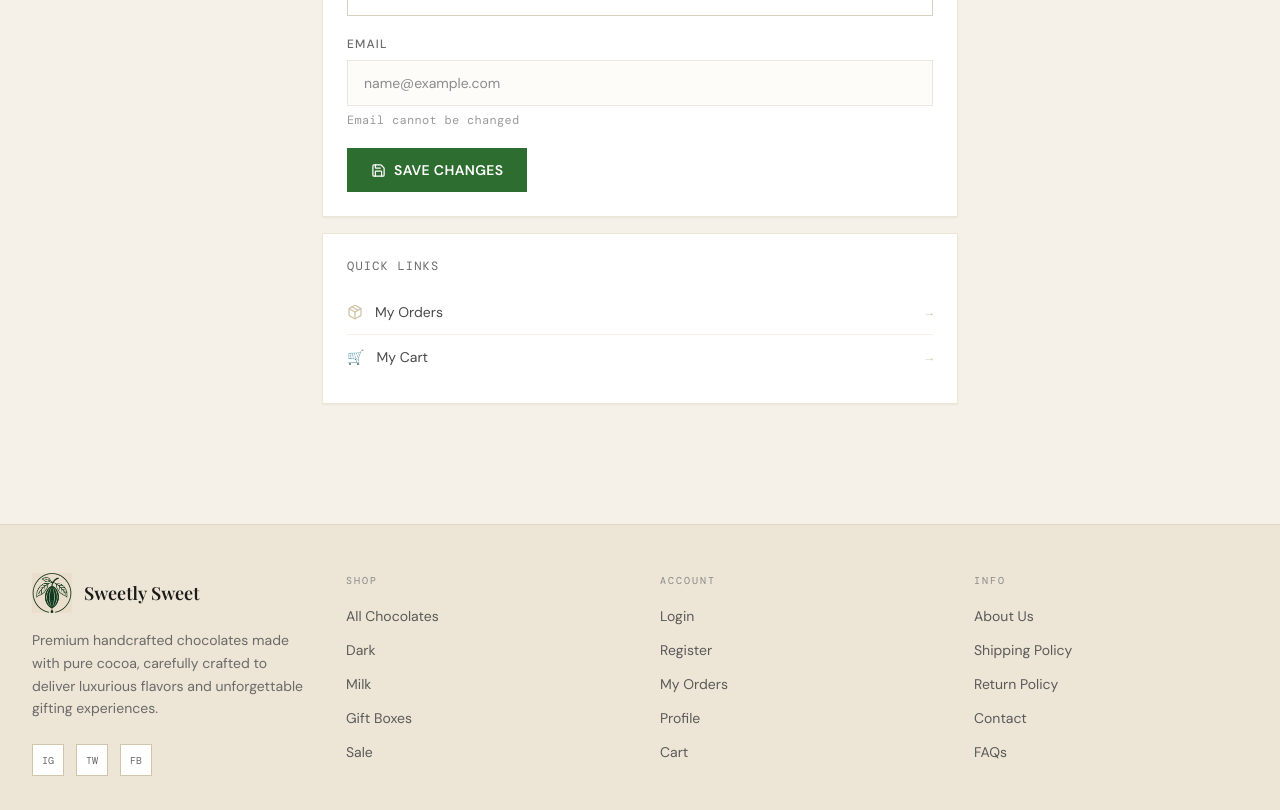
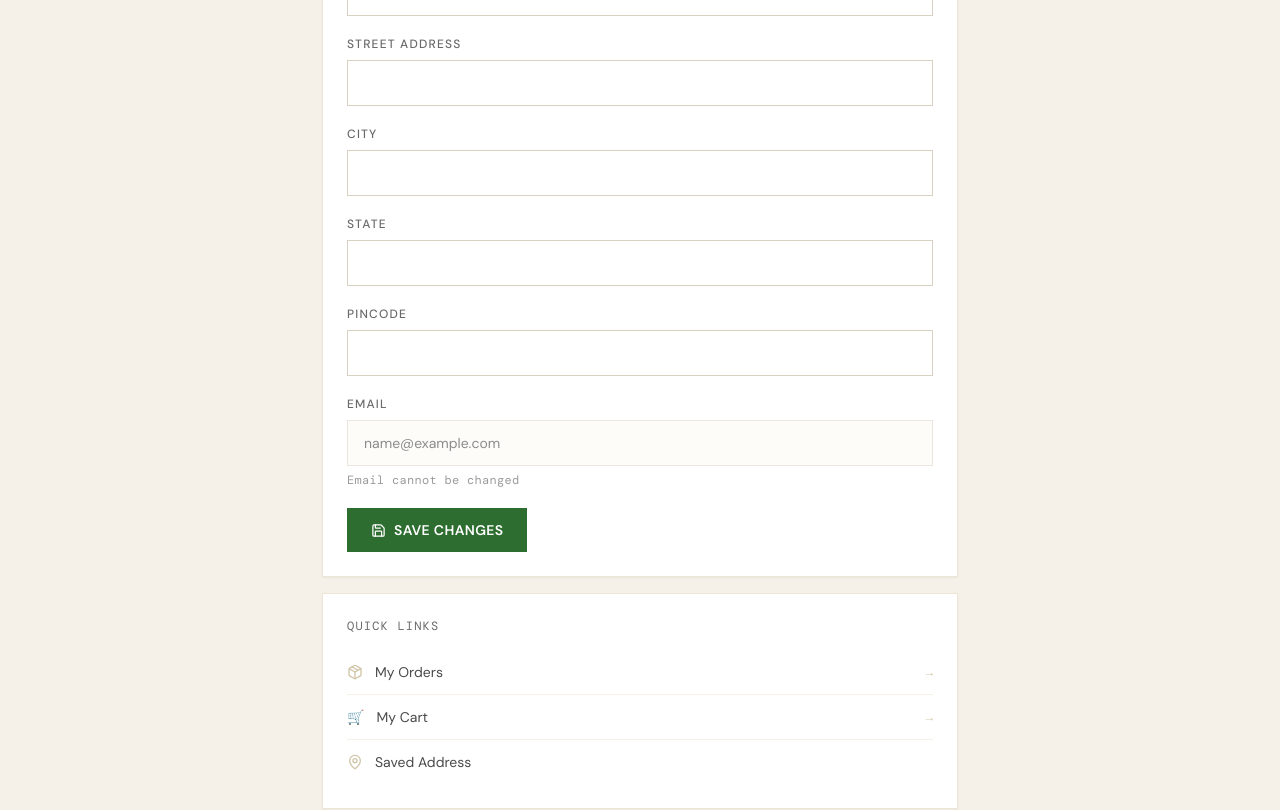
Before and after one commit to wardisastrous/sweetly-sweet-frontend, a React (Vite) app: page /profile in a window 1280 px wide. Shown: the part 580-1390 px from the top of the page. Built offline with nearby package versions, Linux system fonts and the light colour scheme; sample sign-in values are in the browser's storage; a web font is replaced by a local one.

Commit message:
Added saved addresses and COD checkout

```diff
--- a/src/pages/Checkout.jsx
+++ b/src/pages/Checkout.jsx
@@ -10,19 +10,79 @@ import { MapPin, ShieldCheck } from "lucide-react";
 export default function Checkout() {
   const dispatch = useDispatch();
   const navigate = useNavigate();
+  const { user } = useSelector((s) => s.auth);
   const { items, coupon, discount } = useSelector((s) => s.cart);
   const [loading, setLoading] = useState(false);
-  const [address, setAddress] = useState({ fullName:"", phone:"", street:"", city:"", state:"", pincode:"" });
+  const [paymentMethod, setPaymentMethod] = useState("RAZORPAY");
+  const [address, setAddress] = useState({
+  fullName: user?.name || "",
+  phone: user?.phone || "",
+  street: user?.street || "",
+  city: user?.city || "",
+  state: user?.state || "",
+  pincode: user?.pincode || "",
+  });
 
   const subtotal = items.reduce((s, i) => s + (i.product.salePrice ?? i.product.price) * i.quantity, 0);
   const delivery  = subtotal >= 499 ? 0 : 49;
   const total     = Math.max(0, subtotal - discount) + delivery;
 
   async function handlePlaceOrder() {
-    if (Object.values(address).some((v) => !v.trim())) { toast.error("Please fill in all address fields"); return; }
+  if (Object.values(address).some((v) => !v.trim())) {
+    toast.error("Please fill in all address fields");
+    return;
+  }
+  if (!/^[0-9]{10}$/.test(address.phone)) {
+    toast.error("Enter a valid 10-digit phone number");
+    return;
+  }
+
+  if (!/^[0-9]{6}$/.test(address.pincode)) {
+    toast.error("Enter a valid 6-digit pincode");
+    return;
+  }
+  try {
+    await axiosInstance.put("/api/users/me", {
+      name: user?.name,
+      phone: address.phone,
+      street: address.street,
+      city: address.city,
+      state: address.state,
+      pincode: address.pincode,
+    });
+  } catch {
+    console.log("Address save skipped");
+  }
+
   setLoading(true);
+
   try {
-      const { data: order } = await axiosInstance.post("/api/orders/checkout", { address, couponCode: coupon });
+    const { data: order } = await axiosInstance.post(
+      "/api/orders/checkout",
+      {
+        address,
+        couponCode: coupon,
+        paymentMethod,
+      }
+    );
+
+    // CASH ON DELIVERY
+    if (paymentMethod === "COD") {
+      dispatch(clearCart());
+
+      toast.success("Order placed successfully!");
+
+      navigate("/order-success", {
+        state: {
+          orderId: order.orderId,
+        },
+      });
+
+      return;
+    }
+
+    // RAZORPAY PAYMENT
+
     const options = {
       key: import.meta.env.VITE_RAZORPAY_KEY,
       amount: order.razorpayAmount,
@@ -30,29 +90,63 @@ export default function Checkout() {
       name: "Sweetly Sweet",
       description: `Order #${order.orderId}`,
       order_id: order.razorpayOrderId,
+
       handler: async (response) => {
         try {
-            await axiosInstance.post("/api/orders/verify-payment", {
+          await axiosInstance.post(
+            "/api/orders/verify-payment",
+            {
               orderId: order.orderId,
-              razorpayOrderId: response.razorpay_order_id,
-              razorpayPaymentId: response.razorpay_payment_id,
-              razorpaySignature: response.razorpay_signature,
+              razorpayOrderId:
+                response.razorpay_order_id,
+              razorpayPaymentId:
+                response.razorpay_payment_id,
+              razorpaySignature:
+                response.razorpay_signature,
+            }
+          );
+
+          dispatch(clearCart());
+
+          navigate("/order-success", {
+            state: {
+              orderId: order.orderId,
+            },
           });
-            dispatch(clearCart());
-            navigate("/order-success", { state: { orderId: order.orderId } });
-          } catch { toast.error("Payment verification failed."); }
+        } catch {
+          toast.error(
+            "Payment verification failed."
+          );
+        }
       },
-        prefill: { name: address.fullName, contact: address.phone },
-        theme: { color: "#2d6e30" },
+
+      prefill: {
+        name: address.fullName,
+        contact: address.phone,
+      },
+
+      theme: {
+        color: "#2d6e30",
+      },
     };
+
     const rzp = new window.Razorpay(options);
-      rzp.on("payment.failed", () => toast.error("Payment failed."));
+
+    rzp.on("payment.failed", () => {
+      toast.error("Payment failed.");
+    });
+
     rzp.open();
+
   } catch (err) {
-      toast.error(err.response?.data?.message || "Could not create order");
-    } finally { setLoading(false); }
+    toast.error(
+      err.response?.data?.message ||
+      "Could not create order"
+    );
+  } finally {
+    setLoading(false);
   }
-
+}
   return (
     <div className="bg-beige-100 min-h-screen">
       <div className="bg-white border-b border-beige-200 py-12">
@@ -87,6 +181,35 @@ export default function Checkout() {
 
           <div>
             <h2 className="text-xs font-mono tracking-widest uppercase text-[#6a6a6a] mb-6">Order Summary</h2>
+            <div className="bg-white border border-beige-200 p-5 shadow-sm mb-6">
+              <h3 className="text-xs font-mono tracking-widest uppercase text-[#6a6a6a] mb-4">
+                Payment Method
+              </h3>
+
+              <label className="flex items-center gap-3 py-2 cursor-pointer">
+                <input
+                  type="radio"
+                  value="RAZORPAY"
+                  checked={paymentMethod === "RAZORPAY"}
+                  onChange={(e) => setPaymentMethod(e.target.value)}
+                />
+                <span className="text-sm text-[#1a1a1a]">
+                  Pay Online (Razorpay)
+                </span>
+              </label>
+
+              <label className="flex items-center gap-3 py-2 cursor-pointer">
+                <input
+                  type="radio"
+                  value="COD"
+                  checked={paymentMethod === "COD"}
+                  onChange={(e) => setPaymentMethod(e.target.value)}
+                />
+                <span className="text-sm text-[#1a1a1a]">
+                  Cash on Delivery
+                </span>
+              </label>
+            </div>
             <div className="bg-white border border-beige-200 p-6 shadow-sm">
               <div className="space-y-4 mb-6">
                 {items.map((item) => {
@@ -117,11 +240,22 @@ export default function Checkout() {
               </div>
               <button onClick={handlePlaceOrder} disabled={loading || items.length === 0}
                 className="btn-primary w-full mt-6 flex items-center justify-center gap-2 disabled:opacity-50">
-                {loading ? <Spinner size="sm" /> : `Pay ₹${total.toFixed(2)}`}
+                {loading ? (
+                <Spinner size="sm" />
+              ) : paymentMethod === "COD" ? (
+                `Place Order (COD)`
+              ) : (
+                `Pay ₹${total.toFixed(2)}`
+              )}
               </button>
               <div className="flex items-center justify-center gap-2 mt-4">
                 <ShieldCheck size={14} className="text-[#9a9a9a]" />
-                <p className="text-xs font-mono text-[#9a9a9a] tracking-widest uppercase">Secured by Razorpay</p>
+
+                <p className="text-xs font-mono text-[#9a9a9a] tracking-widest uppercase">
+                  {paymentMethod === "COD"
+                    ? "Cash on Delivery Available"
+                    : "Secured by Razorpay"}
+                </p>
               </div>
             </div>
           </div>
--- a/src/pages/Profile.jsx
+++ b/src/pages/Profile.jsx
@@ -4,91 +4,310 @@ import toast from "react-hot-toast";
 import axiosInstance from "../api/axiosInstance";
 import { setCredentials } from "../features/auth/authSlice";
 import Spinner from "../components/ui/Spinner";
-import { Save, User, Package } from "lucide-react";
+import { Save, User, Package, MapPin } from "lucide-react";
 import { Link } from "react-router-dom";
 
 export default function Profile() {
   const dispatch = useDispatch();
   const { user } = useSelector((s) => s.auth);
-  const [form, setForm] = useState({ name: user?.name || "", phone: user?.phone || "" });
+
+  const [form, setForm] = useState({
+    name: user?.name || "",
+    phone: user?.phone || "",
+    street: user?.street || "",
+    city: user?.city || "",
+    state: user?.state || "",
+    pincode: user?.pincode || "",
+  });
+
   const [loading, setLoading] = useState(false);
 
   async function handleSave(e) {
     e.preventDefault();
+
+    if (
+      form.phone &&
+      !/^[0-9]{10}$/.test(form.phone)
+    ) {
+      toast.error("Enter a valid 10-digit phone number");
+      return;
+    }
+    if (
+      form.pincode &&
+      !/^[0-9]{6}$/.test(form.pincode)
+    ) {
+      toast.error("Enter a valid 6-digit pincode");
+      return;
+    }
     setLoading(true);
+
     try {
-      const { data } = await axiosInstance.put("/api/users/me", form);
-      dispatch(setCredentials({ token: localStorage.getItem("token"), user: data }));
+      const { data } = await axiosInstance.put(
+        "/api/users/me",
+        form
+      );
+
+      dispatch(
+        setCredentials({
+          token: localStorage.getItem("token"),
+          user: data,
+        })
+      );
+
       toast.success("Profile updated");
-    } catch { toast.error("Could not update profile"); }
-    finally { setLoading(false); }
+    } catch {
+      toast.error("Could not update profile");
+    } finally {
+      setLoading(false);
+    }
   }
 
   return (
     <div className="bg-beige-100 min-h-screen">
       <div className="bg-white border-b border-beige-200 py-12">
         <div className="max-w-[1400px] mx-auto px-4 sm:px-6 lg:px-8">
-          <p className="section-eyebrow">Account</p>
-          <h1 className="section-heading">My Profile</h1>
+          <p className="section-eyebrow">
+            Account
+          </p>
+
+          <h1 className="section-heading">
+            My Profile
+          </h1>
         </div>
       </div>
 
       <div className="max-w-[700px] mx-auto px-4 sm:px-6 lg:px-8 py-10 space-y-4">
+
+        {/* PROFILE CARD */}
+
         <div className="bg-white border border-beige-200 p-6 shadow-sm">
           <div className="flex items-center gap-5 mb-8">
             <div className="w-16 h-16 border border-beige-300 bg-beige-100 flex items-center justify-center">
-              <User size={28} className="text-beige-500" />
+              <User
+                size={28}
+                className="text-beige-500"
+              />
             </div>
+
             <div>
-              <p className="font-display text-[#1a1a1a] text-xl font-semibold">{user?.name}</p>
-              <p className="text-[#6a6a6a] text-sm font-mono mt-0.5">{user?.email}</p>
+              <p className="font-display text-[#1a1a1a] text-xl font-semibold">
+                {user?.name}
+              </p>
+
+              <p className="text-[#6a6a6a] text-sm font-mono mt-0.5">
+                {user?.email}
+              </p>
+
               <span className="text-[10px] font-mono tracking-widest uppercase text-forest-600 border border-forest-200 bg-mint-50 px-2 py-0.5 mt-1.5 inline-block">
                 {user?.role}
               </span>
             </div>
           </div>
 
-          <form onSubmit={handleSave} className="space-y-5">
-            {[
-              { key: "name",  label: "Full Name",     type: "text" },
-              { key: "phone", label: "Phone Number",  type: "tel" },
-            ].map(({ key, label, type }) => (
-              <div key={key}>
-                <label className="label-luxury">{label}</label>
-                <input type={type} value={form[key]}
-                  onChange={(e) => setForm({ ...form, [key]: e.target.value })}
-                  className="input-luxury" />
-              </div>
-            ))}
+          <form
+            onSubmit={handleSave}
+            className="space-y-5"
+          >
             <div>
-              <label className="label-luxury">Email</label>
-              <input type="email" value={user?.email || ""} disabled
-                className="input-luxury opacity-50 cursor-not-allowed bg-beige-50" />
-              <p className="text-xs font-mono text-[#9a9a9a] mt-1.5 tracking-wide">Email cannot be changed</p>
+              <label className="label-luxury">
+                Full Name
+              </label>
+
+              <input
+                type="text"
+                value={form.name}
+                onChange={(e) =>
+                  setForm({
+                    ...form,
+                    name: e.target.value,
+                  })
+                }
+                className="input-luxury"
+              />
             </div>
-            <button type="submit" disabled={loading}
-              className="btn-primary flex items-center gap-2 disabled:opacity-50">
-              {loading ? <Spinner size="sm" /> : <><Save size={15} /> Save Changes</>}
+
+            <div>
+              <label className="label-luxury">
+                Phone Number
+              </label>
+
+              <input
+                type="tel"
+                value={form.phone}
+                onChange={(e) =>
+                  setForm({
+                    ...form,
+                    phone: e.target.value,
+                  })
+                }
+                className="input-luxury"
+              />
+            </div>
+
+            <div>
+              <label className="label-luxury">
+                Street Address
+              </label>
+
+              <input
+                type="text"
+                value={form.street}
+                onChange={(e) =>
+                  setForm({
+                    ...form,
+                    street: e.target.value,
+                  })
+                }
+                className="input-luxury"
+              />
+            </div>
+
+            <div>
+              <label className="label-luxury">
+                City
+              </label>
+
+              <input
+                type="text"
+                value={form.city}
+                onChange={(e) =>
+                  setForm({
+                    ...form,
+                    city: e.target.value,
+                  })
+                }
+                className="input-luxury"
+              />
+            </div>
+
+            <div>
+              <label className="label-luxury">
+                State
+              </label>
+
+              <input
+                type="text"
+                value={form.state}
+                onChange={(e) =>
+                  setForm({
+                    ...form,
+                    state: e.target.value,
+                  })
+                }
+                className="input-luxury"
+              />
+            </div>
+
+            <div>
+              <label className="label-luxury">
+                Pincode
+              </label>
+
+              <input
+                type="text"
+                value={form.pincode}
+                onChange={(e) =>
+                  setForm({
+                    ...form,
+                    pincode: e.target.value,
+                  })
+                }
+                className="input-luxury"
+              />
+            </div>
+
+            <div>
+              <label className="label-luxury">
+                Email
+              </label>
+
+              <input
+                type="email"
+                value={user?.email || ""}
+                disabled
+                className="input-luxury opacity-50 cursor-not-allowed bg-beige-50"
+              />
+
+              <p className="text-xs font-mono text-[#9a9a9a] mt-1.5 tracking-wide">
+                Email cannot be changed
+              </p>
+            </div>
+
+            <button
+              type="submit"
+              disabled={loading}
+              className="btn-primary flex items-center gap-2 disabled:opacity-50"
+            >
+              {loading ? (
+                <Spinner size="sm" />
+              ) : (
+                <>
+                  <Save size={15} />
+                  Save Changes
+                </>
+              )}
             </button>
           </form>
         </div>
 
+        {/* QUICK LINKS */}
+
         <div className="bg-white border border-beige-200 p-6 shadow-sm">
-          <h2 className="text-xs font-mono tracking-widest uppercase text-[#6a6a6a] mb-4">Quick Links</h2>
-          <Link to="/orders" className="flex items-center justify-between py-3 border-b border-beige-100 group">
+          <h2 className="text-xs font-mono tracking-widest uppercase text-[#6a6a6a] mb-4">
+            Quick Links
+          </h2>
+
+          <Link
+            to="/orders"
+            className="flex items-center justify-between py-3 border-b border-beige-100 group"
+          >
             <div className="flex items-center gap-3">
-              <Package size={16} className="text-beige-400 group-hover:text-forest-500 transition-colors" />
-              <span className="text-sm text-[#4a4a4a] group-hover:text-forest-600 transition-colors">My Orders</span>
+              <Package
+                size={16}
+                className="text-beige-400 group-hover:text-forest-500 transition-colors"
+              />
+
+              <span className="text-sm text-[#4a4a4a] group-hover:text-forest-600 transition-colors">
+                My Orders
+              </span>
             </div>
-            <span className="text-xs font-mono text-beige-400 group-hover:text-forest-500 transition-colors">→</span>
+
+            <span className="text-xs font-mono text-beige-400">
+              →
+            </span>
           </Link>
-          <Link to="/cart" className="flex items-center justify-between py-3 group">
+
+          <Link
+            to="/cart"
+            className="flex items-center justify-between py-3 border-b border-beige-100 group"
+          >
             <div className="flex items-center gap-3">
-              <span className="text-beige-400 group-hover:text-forest-500 transition-colors text-sm">🛒</span>
-              <span className="text-sm text-[#4a4a4a] group-hover:text-forest-600 transition-colors">My Cart</span>
+              <span className="text-beige-400 text-sm">
+                🛒
+              </span>
+
+              <span className="text-sm text-[#4a4a4a] group-hover:text-forest-600 transition-colors">
+                My Cart
+              </span>
             </div>
-            <span className="text-xs font-mono text-beige-400 group-hover:text-forest-500 transition-colors">→</span>
+
+            <span className="text-xs font-mono text-beige-400">
+              →
+            </span>
           </Link>
+
+          <div className="flex items-center justify-between py-3">
+            <div className="flex items-center gap-3">
+              <MapPin
+                size={16}
+                className="text-beige-400"
+              />
+
+              <span className="text-sm text-[#4a4a4a]">
+                Saved Address
+              </span>
+            </div>
+          </div>
         </div>
       </div>
     </div>
```
Lines whose indentation alone changed are shown as unchanged.
